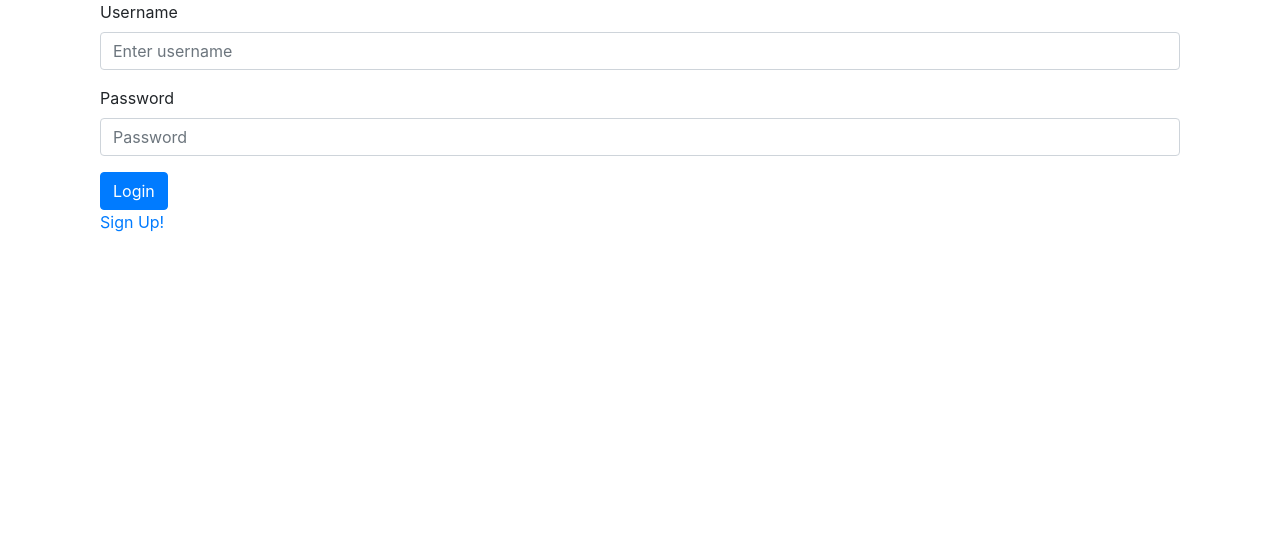
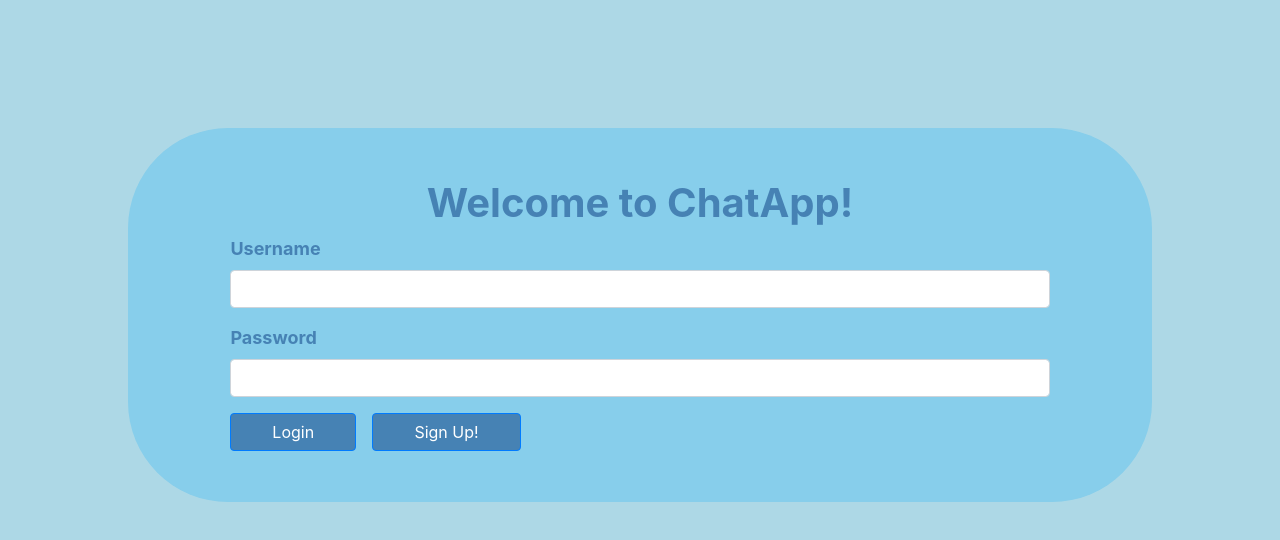
Before and after one commit to sakarila/ChatApp, a React (Create React App) app in the folder chat-app/: page / in a window 1280 px wide. Shown: the top 540 px of the page. Built offline with nearby package versions, Linux system fonts and the light colour scheme.

Commit message:
Added css styles to the application layout

```diff
--- a/chat-app/src/App.js
+++ b/chat-app/src/App.js
@@ -13,6 +13,8 @@ import SignUp from './components/SignUp';
 import Login from './components/Login';
 import Home from './components/Home';
 
+import './styles/App.css';
+
 function App() {
   const dispatch = useDispatch();
   const user = useSelector((state) => state.user);
@@ -23,7 +25,7 @@ function App() {
   }, [dispatch]);
 
   return (
-    <div className="container">
+    <div className="page">
       <Router>
         <Switch>
           <Route path="/signup">
--- a/chat-app/src/components/Home.js
+++ b/chat-app/src/components/Home.js
@@ -2,6 +2,8 @@ import React, { useEffect } from 'react';
 import { Button } from 'react-bootstrap';
 import { useDispatch, useSelector } from 'react-redux';
 import { Redirect } from 'react-router-dom';
+
+import Chat from './Chat';
 
 import storageService from '../utils/storage';
 import chatService from '../services/chat';
@@ -36,9 +38,6 @@ function Home() {
     );
   }
 
-  console.log(chats);
-  console.log(user);
-
   return (
     <div className="container">
       <h1>
@@ -49,7 +48,7 @@ function Home() {
           {chat.title}
         </p>
       ))}
-      <p>Kirjautuneena pitäisi päätyä tänne</p>
+      <Chat />
       <Button onClick={logOut}>Log out</Button>
     </div>
   );
--- a/chat-app/src/components/Login.js
+++ b/chat-app/src/components/Login.js
@@ -1,7 +1,7 @@
 import React, { useState } from 'react';
 import { useDispatch } from 'react-redux';
 import { Button, Form } from 'react-bootstrap';
-import { Link } from 'react-router-dom';
+import { useHistory } from 'react-router-dom';
 import storageService from '../utils/storage';
 
 import { setUser } from '../reducers/userReducer';
@@ -9,7 +9,10 @@ import { setChats } from '../reducers/chatReducer';
 import authService from '../services/authenticate';
 import chatService from '../services/chat';
 
+import '../styles/Auth.css';
+
 function Login() {
+  const history = useHistory();
   const dispatch = useDispatch();
   const [username, setUsername] = useState('');
   const [password, setPassword] = useState('');
@@ -26,21 +29,26 @@ function Login() {
   };
 
   return (
-    <div className="container">
+    <div className="outerContainer">
+      <div>
+        <h1 className="header">Welcome to ChatApp!</h1>
         <Form onSubmit={handleSubmit}>
           <Form.Group>
             <Form.Label>Username</Form.Label>
-          <Form.Control type="text" id="username" placeholder="Enter username" onChange={({ target }) => setUsername(target.value)} />
+            <Form.Control type="text" id="username" onChange={({ target }) => setUsername(target.value)} />
           </Form.Group>
           <Form.Group>
             <Form.Label>Password</Form.Label>
-          <Form.Control type="password" id="password" value={password} placeholder="Password" onChange={({ target }) => setPassword(target.value)} />
+            <Form.Control type="password" id="password" value={password} onChange={({ target }) => setPassword(target.value)} />
           </Form.Group>
-        <Button variant="primary" type="submit">
+          <Button className="form-btn" variant="primary" type="submit">
             Login
           </Button>
+          <Button className="form-btn" onClick={() => history.push('/signup')}>
+            Sign Up!
+          </Button>
         </Form>
-      <Link to="/signup">Sign Up!</Link>
+      </div>
     </div>
   );
 }
--- a/chat-app/src/components/SignUp.js
+++ b/chat-app/src/components/SignUp.js
@@ -16,23 +16,28 @@ function SignUp() {
   };
 
   return (
-    <div className="container">
+    <div className="outerContainer">
+      <h1 className="header">Register for a new account!</h1>
       <Form onSubmit={handleSubmit}>
         <Form.Group>
           <Form.Label>Email</Form.Label>
-          <Form.Control type="email" id="email" placeholder="Email" onChange={({ target }) => setEmail(target.value)} />
+          <Form.Control type="email" id="email" onChange={({ target }) => setEmail(target.value)} />
         </Form.Group>
         <Form.Group>
           <Form.Label>Username</Form.Label>
-          <Form.Control type="text" id="username" placeholder="Enter username" onChange={({ target }) => setUsername(target.value)} />
+          <Form.Control type="text" id="username" onChange={({ target }) => setUsername(target.value)} />
         </Form.Group>
         <Form.Group>
           <Form.Label>Password</Form.Label>
-          <Form.Control type="password" id="password" placeholder="Password" onChange={({ target }) => setPassword(target.value)} />
+          <Form.Control type="password" id="password" onChange={({ target }) => setPassword(target.value)} />
         </Form.Group>
-        <Button variant="primary" type="submit">Sign up </Button>
+        <Button variant="primary" className="form-btn" type="submit">
+          Sign up
+        </Button>
+        <Button variant="primary" className="form-btn" onClick={() => history.goBack()}>
+          Cancel
+        </Button>
       </Form>
-      <Button variant="primary" onClick={() => history.goBack()}>Cancel</Button>
     </div>
   );
 }
--- /dev/null
+++ b/chat-app/src/styles/App.css
@@ -0,0 +1,6 @@
+.page {
+  background-color: lightblue;
+  width: 100vw;
+  height: 100vh;
+  padding: 10%;
+}
--- /dev/null
+++ b/chat-app/src/styles/Auth.css
@@ -0,0 +1,27 @@
+.outerContainer {
+  padding-top: 5%;
+  padding-bottom: 5%;
+  padding-left: 10%;
+  padding-right: 10%;
+  border-radius: 100px;
+  background-color: skyblue;
+}
+
+.header {
+  text-align: center;
+  color: steelblue;
+  font-weight: 700;
+}
+
+.form-label {
+  color: steelblue;
+  font-weight: 700;
+  font-size: large;
+}
+
+.form-btn {
+  padding-left: 5%;
+  padding-right: 5%;
+  margin-right: 2%;
+  background-color: steelblue;
+}
```
Lines whose indentation alone changed are shown as unchanged.
